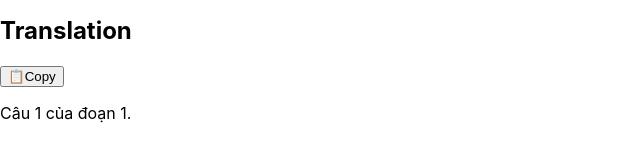
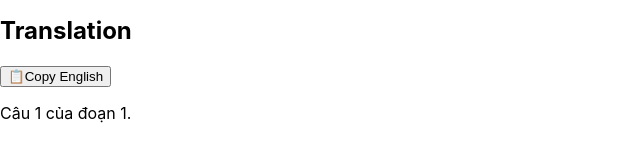
Before and after one commit to tea0112/paratranslator, a React (Vite) app in the folder src/renderer/: page / in a window 1280 px wide. Both pictures are taken after a click on the button "Sentence 1 of paragraph 1.". Shown: the part 238-386 px from the top of the page, without its empty margins (0-643 px from the left). Built offline with nearby package versions, Linux system fonts and the light colour scheme.

Commit message:
Change copy button text to 'Copy English' for clarity

```diff
--- a/src/renderer/src/components/TranslationPanel.tsx
+++ b/src/renderer/src/components/TranslationPanel.tsx
@@ -30,7 +30,7 @@ function TranslationPanel({ translation, englishText }: TranslationPanelProps):
             ) : (
               <>
                 <span>📋</span>
-                <span>Copy</span>
+                <span>Copy English</span>
               </>
             )}
           </button>
```
